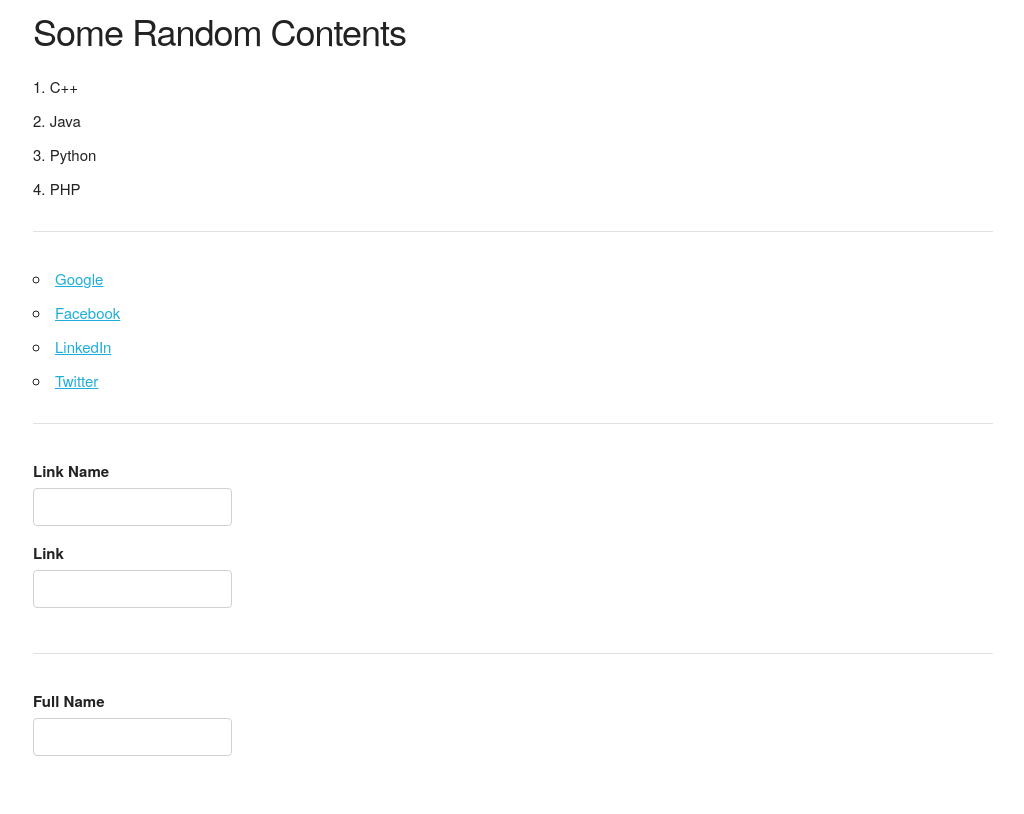
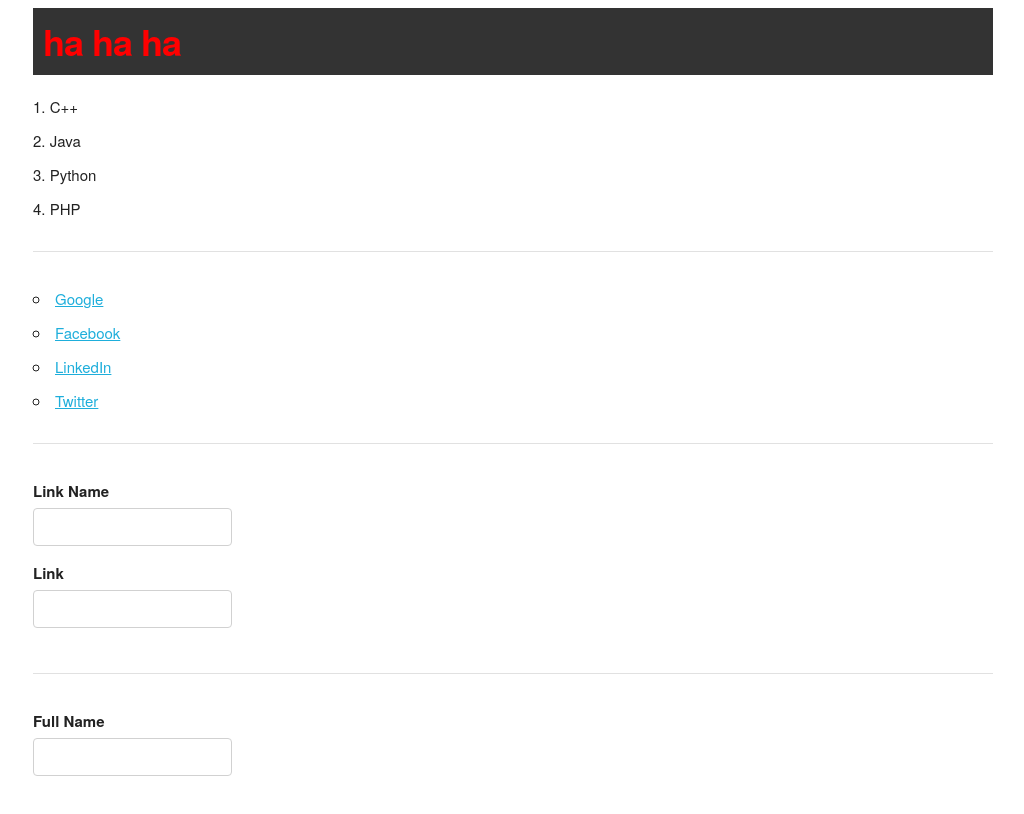
Before and after one commit to armaanepiic/Javascript_Learnings, a website: page index.html in a window 1280 px wide. Shown: the whole page, without its empty margins (127-1151 px from the left). Drawn offline with nearby package versions, Linux system fonts and the light colour scheme.

Commit message:
DOM selector started

```diff
--- a/Js/Dom.js
+++ b/Js/Dom.js
@@ -1,6 +1,41 @@
 
 // DOM selector
 // document.getElementById()
+let val;
+
+// Getting and element
+val = document.getElementById('document-title');
+val = document.getElementById("document-title").id;
+val = document.getElementById("document-title").className;
+
+// changing style
+document.getElementById('document-title').style.background = '#333';
+document.getElementById("document-title").style.color = '#fff';
+document.getElementById("document-title").style.padding = '10px';
+document.getElementById("document-title").style.display = 'block';
+document.getElementById("document-title").style.fontWeight = 'bold';
+// changing content
+document.getElementById("document-title").textContent = 'new title';
+document.getElementById("document-title").innerText = 'again new titile';
+document.getElementById("document-title").innerHTML = 'hello world';
+document.getElementById("document-title").innerText = "<i>Again again changed title</i>";
+document.getElementById("document-title").innerHTML = "<i>Again again changed title</i>";
+
+
+val = document.getElementById('document-title');
+val.innerText = "ha ha ha";
+
+// document.querySelector()
+val = document.querySelector('#document-title'); // id needs #
+val = document.querySelector(".title-class"); // class needs dot .
+val = document.querySelector('h3');
+val.style.color = 'red';
+val = document.querySelector('ol');
+val = document.querySelector('li');
+val = document.querySelector("ul li");
+
+
+console.log(val);
 
 
 
@@ -12,8 +47,7 @@
 
 
 
-
-
+/*
 // DOM element
 let val;
 
@@ -52,3 +86,4 @@
 });
 
 console.log(val);
+*/
--- a/index.html
+++ b/index.html
@@ -13,7 +13,7 @@
 
 
     <div class="container">
-        <h3>Some Random Contents</h3>
+        <h3 id="document-title" class="title-class">Some Random Contents</h3>
         <ol>
             <li>C++</li>
             <li>Java</li>
```
